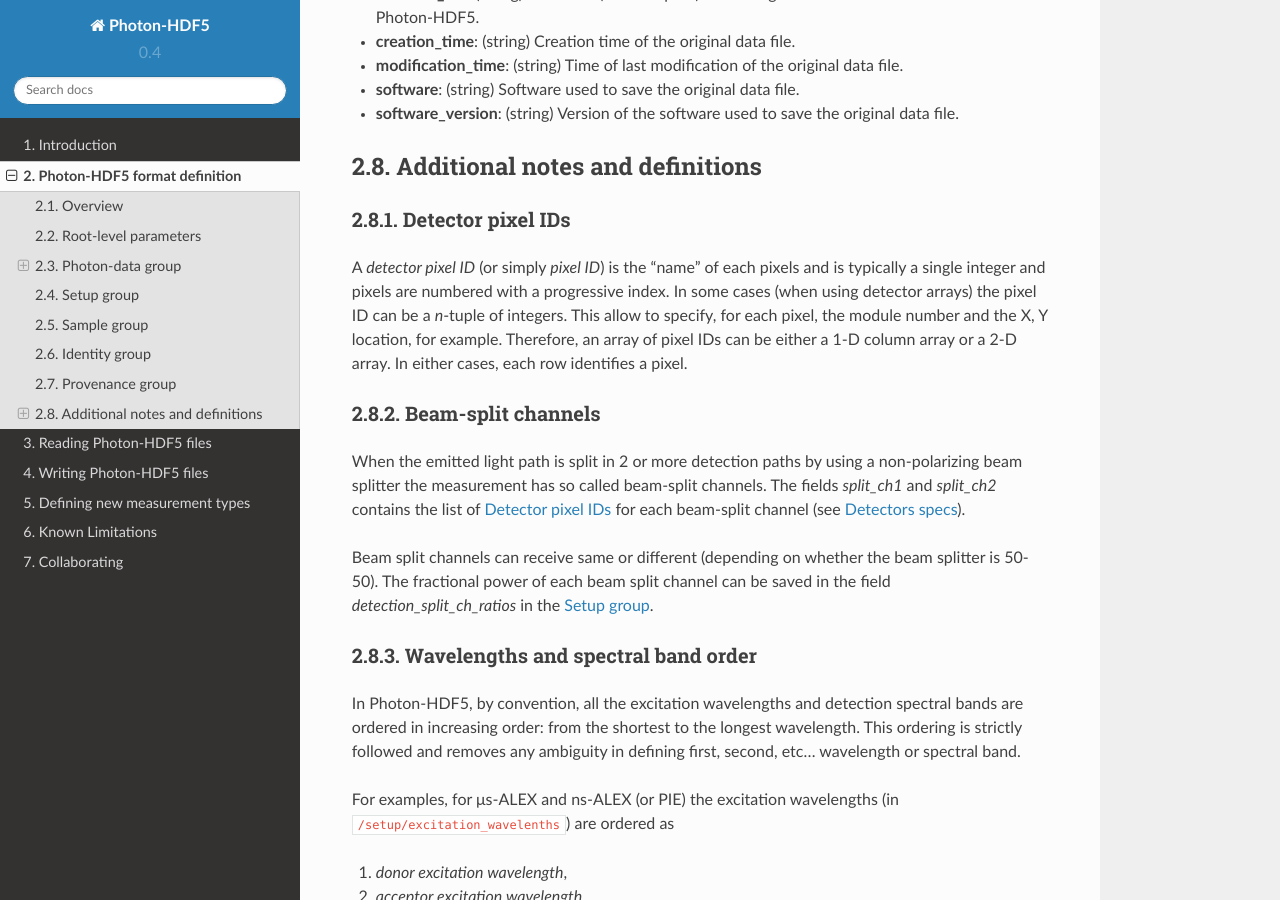
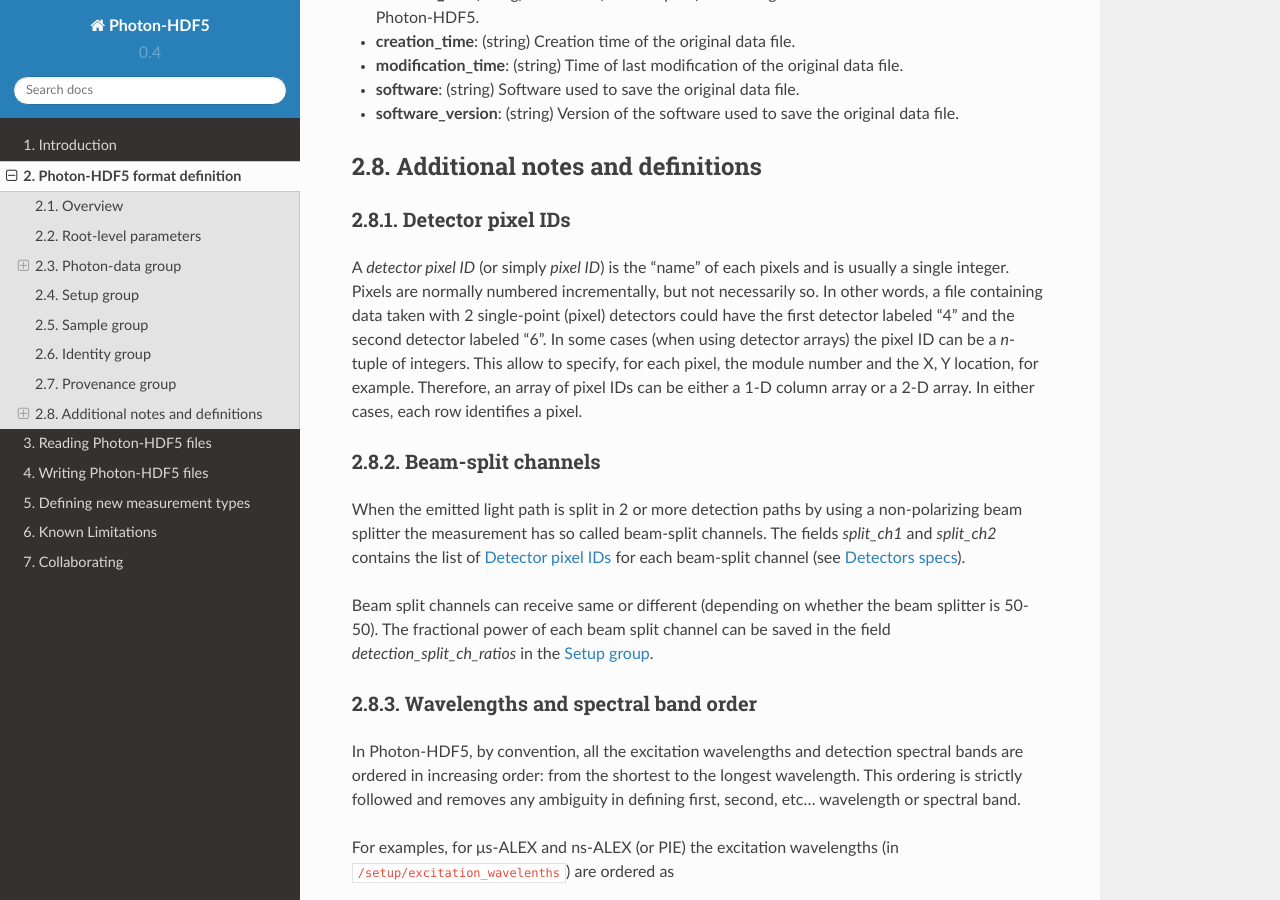
Before and after one commit to Photon-HDF5/photon-hdf5, a Sphinx documentation site: the page built from docs/phdata.rst, in a window 1280 px wide and 900 px high, scrolled down 8348 px. Built offline with Sphinx 7.4.7 and the Read the Docs theme 2.0.0, drawn with Linux system fonts in a browser that asks for light colours.

Commit message:
Minor edits in the Detector Pixel ID paragraph
If I understand correctly, the 2-D array caveat applies for the Polarization and Split Channel lists.
I would suggest having a flag telling that this is the case (i.e. providing information on the dimension of the Pixel ID), in order to simplify the task of the programmer (reader).

```diff
--- a/docs/phdata.rst
+++ b/docs/phdata.rst
@@ -422,7 +422,9 @@ Detector pixel IDs
 ^^^^^^^^^^^^^^^^^^
 
 A *detector pixel ID* (or simply *pixel ID*) is the "name" of each pixels and
-is typically a single integer and pixels are numbered with a progressive index.
+is usually a single integer. Pixels are normally numbered incrementally, but not necessarily so.
+In other words, a file containing data taken with 2 single-point (pixel) detectors could have
+the first detector labeled "4" and the second detector labeled "6".
 In some cases (when using detector arrays) the pixel ID
 can be a *n*-tuple of integers. This allow to specify, for each pixel,
 the module number and the X, Y location, for example. Therefore, an
```
